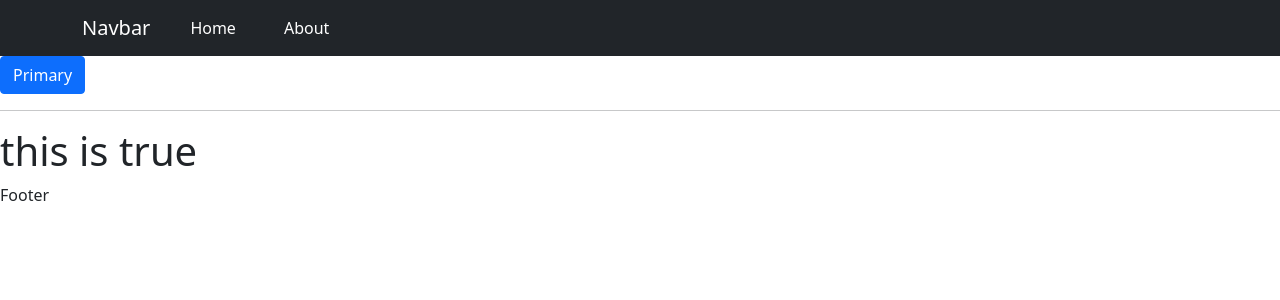
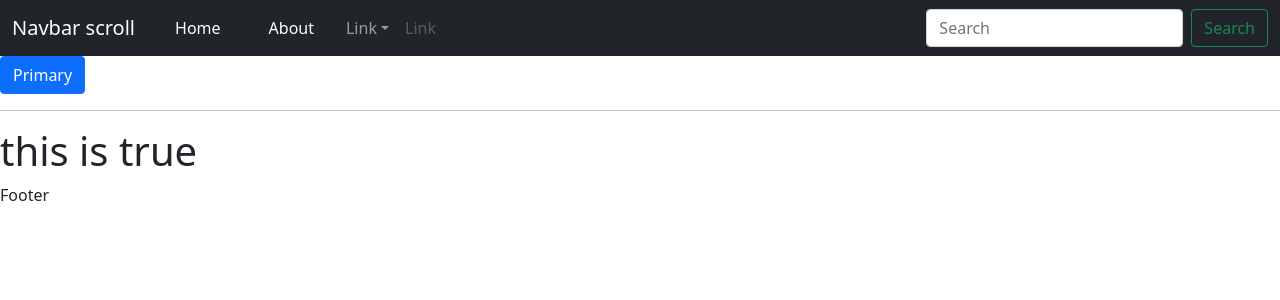
Before and after one commit to DzLearn/LearnReactApp, a React (Create React App) app: page / in a window 1280 px wide. Shown: the top 300 px of the page. Built offline with nearby package versions, Linux system fonts and the light colour scheme.

Commit message:
Update Header.js

```diff
--- a/src/layouts/Header.js
+++ b/src/layouts/Header.js
@@ -1,25 +1,53 @@
 import React from 'react'
 import { Link } from "react-router-dom";
-import { Container, Nav, Navbar } from "react-bootstrap";
+import { Container, Nav, Navbar, Form, Button, FormControl, NavDropdown } from "react-bootstrap";
 
 const linkStyle = {
   margin: "1rem",
   textDecoration: "none",
-  color: 'white'
+  color: 'white',
+  cursor: "pointer"
 };
 
 export default function Header() {
   return (
-    <>
+    <div>
       <Navbar bg="dark" variant="dark">
-        <Container>
-          <Navbar.Brand href="#home">Navbar</Navbar.Brand>
-          <Nav className="me-auto">
-            <Nav.Link><Link to="/" style={ linkStyle }>Home</Link></Nav.Link>
-            <Nav.Link><Link to="/about" style={ linkStyle }>About</Link></Nav.Link>
-          </Nav>
+        <Container fluid>
+          <Navbar.Brand href="#">Navbar scroll</Navbar.Brand>
+          <Navbar.Toggle aria-controls="navbarScroll" />
+          <Navbar.Collapse id="navbarScroll">
+            <Nav
+              className="me-auto my-2 my-lg-0"
+              style={{ maxHeight: '100px' }}
+              navbarScroll
+            >
+              <Nav.Link><Link to="/" style={linkStyle}>Home</Link></Nav.Link>
+              <Nav.Link><Link to="/about" style={linkStyle}>About</Link></Nav.Link>
+              <NavDropdown title="Link" id="navbarScrollingDropdown">
+                <NavDropdown.Item href="#action3">Action</NavDropdown.Item>
+                <NavDropdown.Item href="#action4">Another action</NavDropdown.Item>
+                <NavDropdown.Divider />
+                <NavDropdown.Item href="#action5">
+                  Something else here
+                </NavDropdown.Item>
+              </NavDropdown>
+              <Nav.Link href="#" disabled>
+                Link
+              </Nav.Link>
+            </Nav>
+            <Form className="d-flex">
+              <FormControl
+                type="search"
+                placeholder="Search"
+                className="me-2"
+                aria-label="Search"
+              />
+              <Button variant="outline-success">Search</Button>
+            </Form>
+          </Navbar.Collapse>
         </Container>
       </Navbar>
-    </>
+    </div>
   )
 }
```
